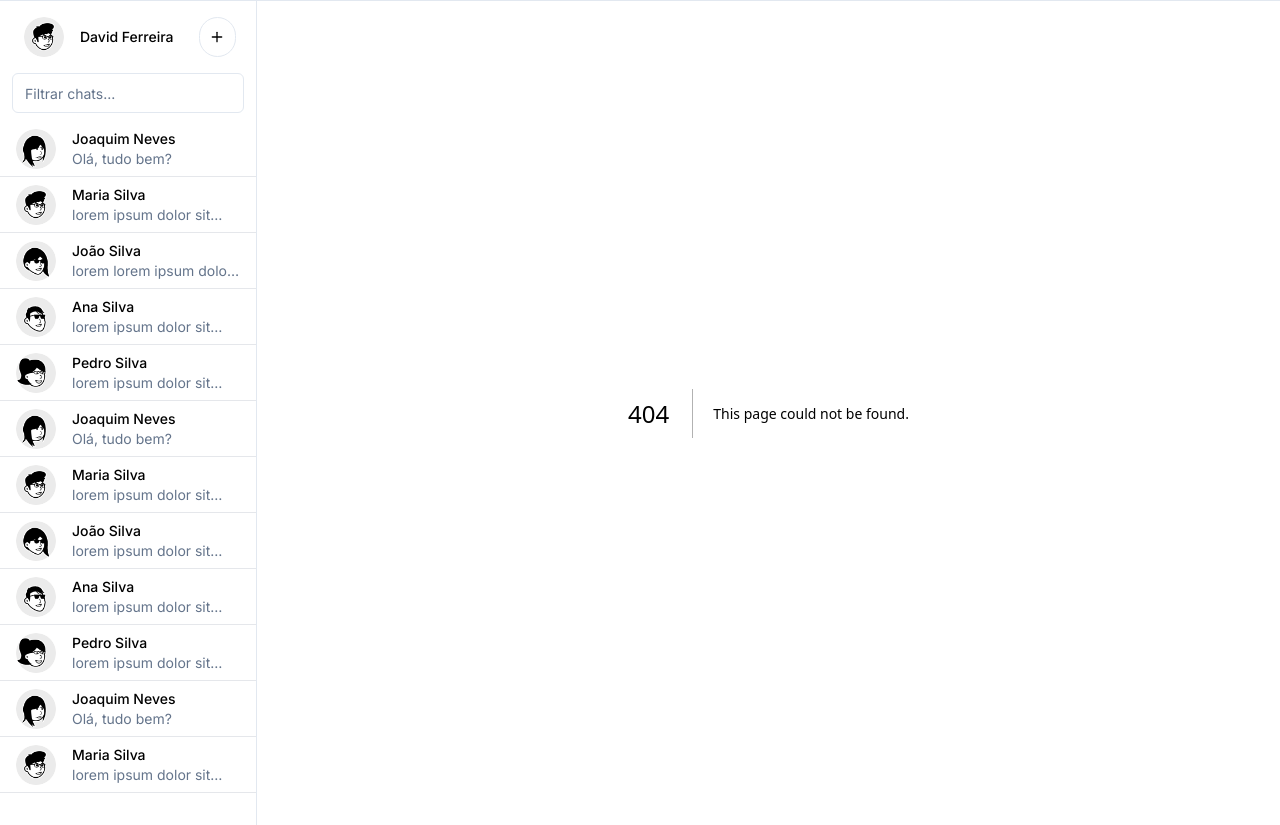
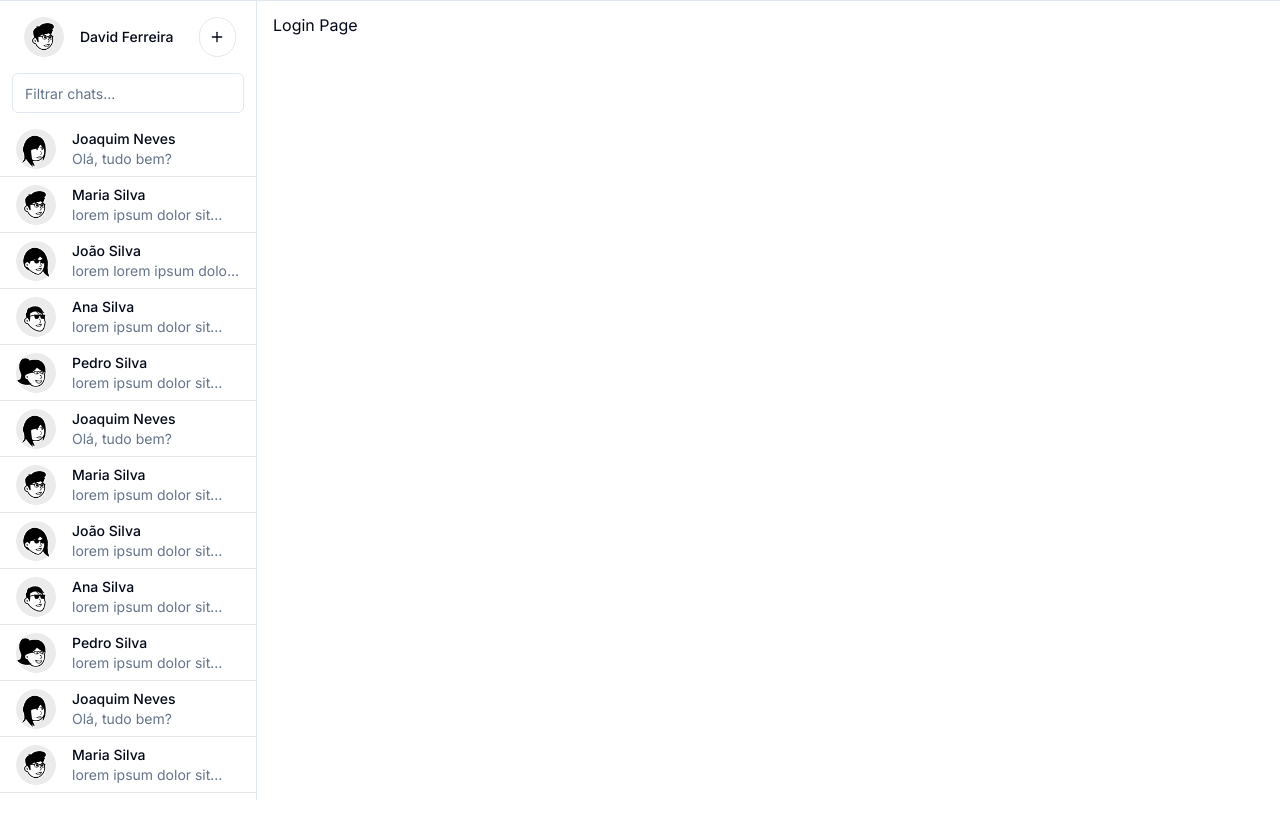
Before and after one commit to da-ferreira/real-time-chat-nextjs, a Next.js app in the folder client/: page /login in a window 1280 px wide. Before the commit this address had no page. After the commit the page ends 800 px from the top, so only its background shows below. Built offline with nearby package versions, Linux system fonts and the light colour scheme.

Commit message:
iniciando construcao de pagina de login e register

```diff
--- /dev/null
+++ b/client/src/app/login/page.tsx
@@ -0,0 +1,7 @@
+export default function LoginPage() {
+  return (
+    <div>
+      <h1>Login Page</h1>
+    </div>
+  );
+}
```
Also changed, not shown: client/src/app/register/page.tsx (added, +7 -0 lines).
